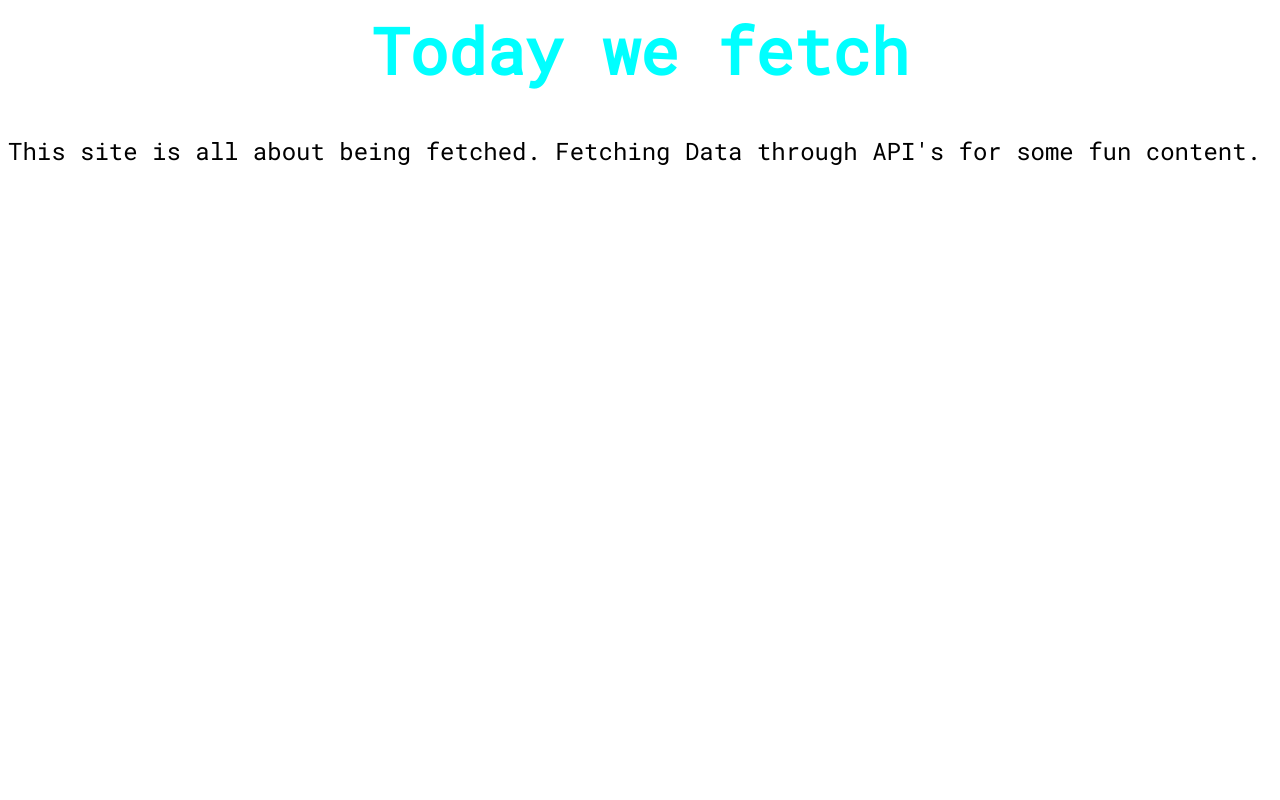
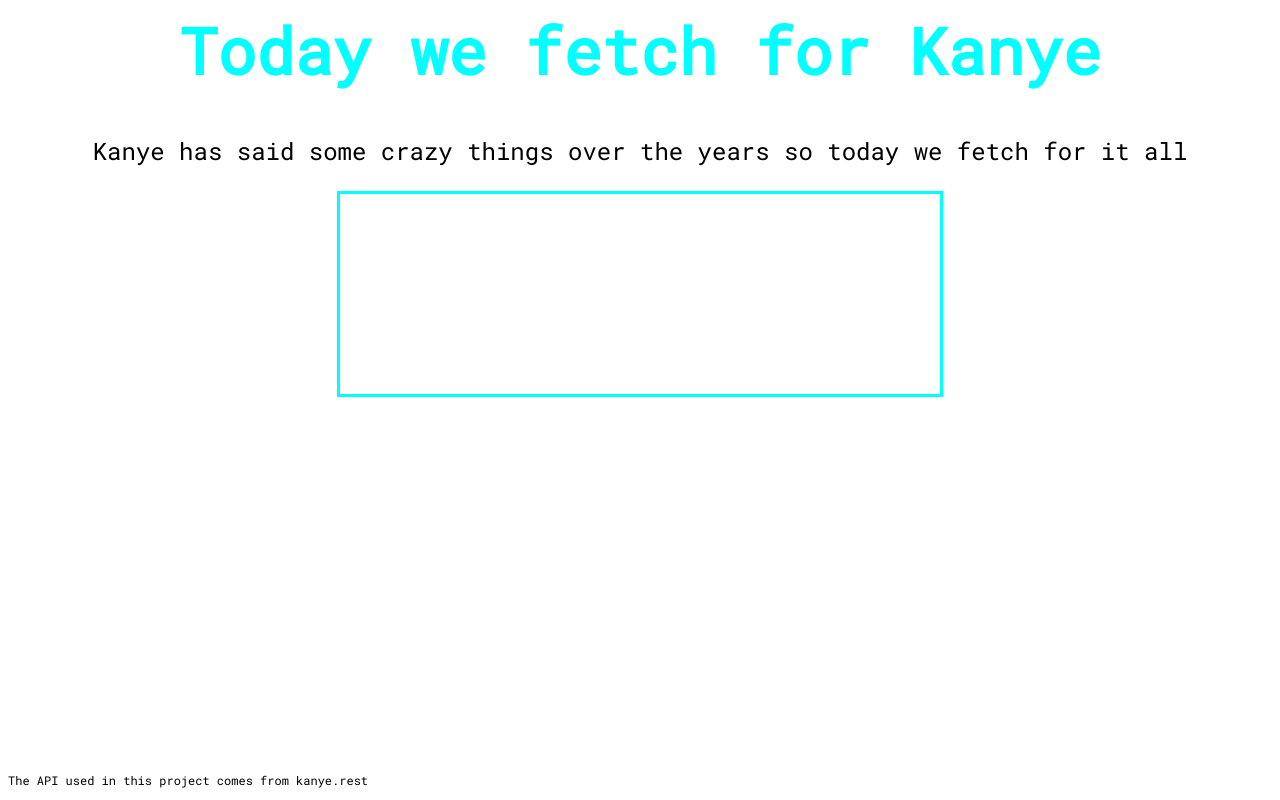
Before and after one commit to kingco4/funSayings, a plain HTML site: page index.html in a window 1280 px wide. Drawn offline with Linux system fonts and the light colour scheme; no server answers.

Commit message:
workingSita

```diff
--- a/index.html
+++ b/index.html
@@ -7,23 +7,20 @@
 
 <body>
 
-    <h1>Today we fetch</h1>
-    <div class="ap1">
+    <h1>Today we fetch for Kanye</h1>
+      <p>Kanye has said some crazy things over the years so today we fetch
+    for it all</p>
 
-
-
-
+    <div class="box">
+    <span id="quote"></span>
     </div>
-    <div class = "ap2">
+    <p id="bottom">The API used in this project comes from kanye.rest</p>
 
 
 
 
 
-    </div>
-    <p>This site is all about being fetched. Fetching Data through API's for some fun content.</p>
-
-
+    <script src="main.js"></script>
     </body>
 
 </html>
--- a/main.css
+++ b/main.css
@@ -8,5 +8,28 @@ h1{
 p{
     font-family: 'Roboto Mono', monospace;
     font-size: 24px;
+    text-align: center;
 
 }
+
+span{
+    font-family: 'Roboto Mono', monospace;
+    font-size: 37px;
+    align-content: center;
+    color: blue;
+}
+
+.box{
+    border: 3px solid cyan;
+    height: 200px;
+    width: 600px;
+    margin: auto;
+    overflow-y: scroll;
+}
+
+#bottom{
+    font-size: 12px;
+    position: fixed;
+    bottom: 0;
+
+}
--- /dev/null
+++ b/main.js
@@ -0,0 +1,9 @@
+getQuote();
+
+function getQuote() {
+    fetch('https://api.kanye.rest')
+        .then((resp) => resp.json())
+        .then(function (data) {
+        document.getElementById("quote").innerHTML = data.quote;
+    });
+}
```
